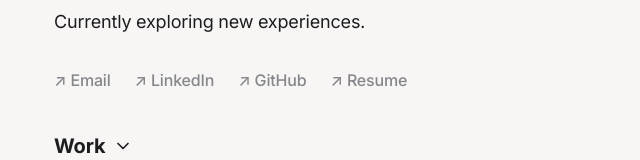
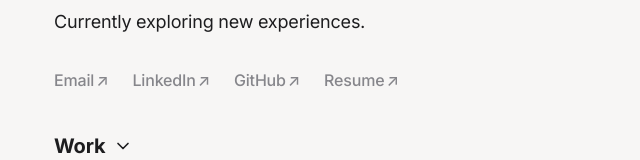
Before and after one commit to msaadshabir/personal-website, a Next.js app: page / in a window 1280 px wide. Shown: the part 311-471 px from the top of the page, without its empty margins (298-938 px from the left). Built offline with nearby package versions, Linux system fonts and the light colour scheme.

Commit message:
Adjust arrow spacing on profile and email links

```diff
--- a/app/page.tsx
+++ b/app/page.tsx
@@ -30,8 +30,8 @@ export default function Home(): React.JSX.Element {
               aria-label="Visit LinkedIn profile"
               className="font-medium text-muted-foreground hover:text-foreground transition-colors"
             >
-              <span aria-hidden="true" className="text-current">↗ </span>
               LinkedIn
+              <span aria-hidden="true" className="text-current ml-0.5">↗</span>
             </a>
             <a
               href={SITE_CONFIG.github}
@@ -40,8 +40,8 @@ export default function Home(): React.JSX.Element {
               aria-label="Visit GitHub profile"
               className="font-medium text-muted-foreground hover:text-foreground transition-colors"
             >
-              <span aria-hidden="true" className="text-current">↗ </span>
               GitHub
+              <span aria-hidden="true" className="text-current ml-0.5">↗</span>
             </a>
             <a
               href={SITE_CONFIG.resume}
@@ -50,8 +50,8 @@ export default function Home(): React.JSX.Element {
               aria-label="Download resume PDF"
               className="font-medium text-muted-foreground hover:text-foreground transition-colors"
             >
-              <span aria-hidden="true" className="text-current">↗ </span>
               Resume
+              <span aria-hidden="true" className="text-current ml-0.5">↗</span>
             </a>
           </div>
         </section>
--- a/components/EmailButton.tsx
+++ b/components/EmailButton.tsx
@@ -18,8 +18,8 @@ export default function EmailButton() {
       className="relative font-medium text-muted-foreground hover:text-foreground transition-colors"
     >
       <span className={isCopied ? "invisible" : "visible"}>
-        <span aria-hidden="true" className="text-current">↗ </span>
         Email
+        <span aria-hidden="true" className="text-current ml-0.5">↗</span>
       </span>
       <span className={`absolute left-0 top-0 ${isCopied ? "visible" : "invisible"}`}>Copied</span>
     </button>
```
